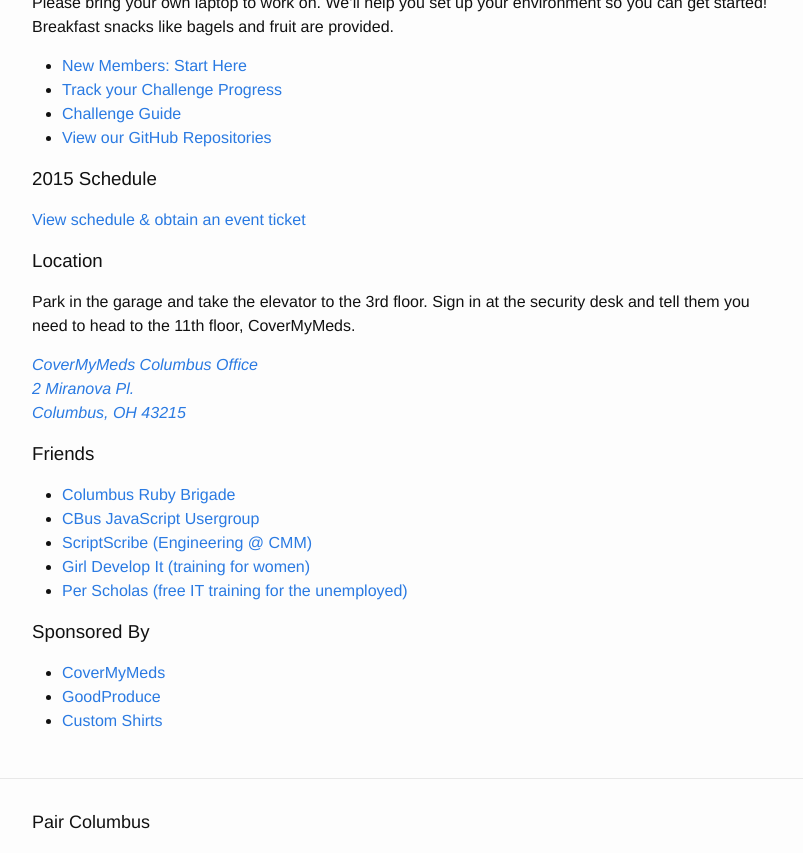
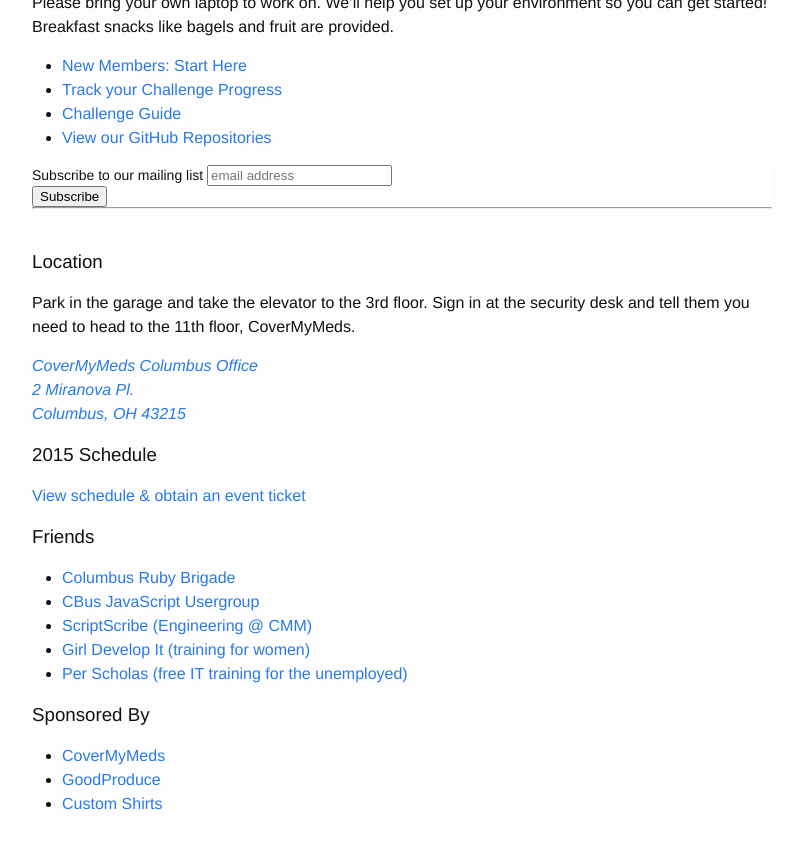
Before and after one commit to paircolumbus/paircolumbus.github.io, a Jekyll site: the page built from index.md, in a window 1280 px wide, cut to the strip 508-1361 px from the top of the page. Shown: the whole strip, without its empty margins (238-1041 px from the left). Built offline with Jekyll 4.4.1, drawn with Linux system fonts in a browser that asks for light colours; comment, search, counter and statistics services are not loaded.

Commit message:
paste mailchimp form

```diff
--- a/index.md
+++ b/index.md
@@ -14,8 +14,24 @@
 - [Challenge Guide](/challenges/)
 - [View our GitHub Repositories](https://github.com/paircolumbus/)
 
-### 2015 Schedule
-[View schedule & obtain an event ticket](https://www.eventbrite.com/e/pair-programming-mentoring-covermymeds-tickets-15224426670)
+<link href="//cdn-images.mailchimp.com/embedcode/slim-081711.css" rel="stylesheet" type="text/css">
+<style type="text/css">
+  #mc_embed_signup{background:#fff; clear:left; font:14px Helvetica,Arial,sans-serif; }
+</style>
+<div id="mc_embed_signup">
+<form action="//paircolumbus.us11.list-manage.com/subscribe/post?u=60b5026218d4c1f845a978d85&amp;id=de00a10964" method="post" id="mc-embedded-subscribe-form" name="mc-embedded-subscribe-form" class="validate" target="_blank" novalidate>
+    <div id="mc_embed_signup_scroll">
+  <label for="mce-EMAIL">Subscribe to our mailing list</label>
+  <input type="email" value="" name="EMAIL" class="email" id="mce-EMAIL" placeholder="email address" required>
+    <!-- real people should not fill this in and expect good things - do not remove this or risk form bot signups-->
+    <div style="position: absolute; left: -5000px;"><input type="text" name="b_60b5026218d4c1f845a978d85_de00a10964" tabindex="-1" value=""></div>
+    <div class="clear"><input type="submit" value="Subscribe" name="subscribe" id="mc-embedded-subscribe" class="button"></div>
+    </div>
+</form>
+</div>
+
+- - -
+<br />
 
 ### Location
 Park in the garage and take the elevator to the 3rd floor. Sign in at the security desk and tell them you need to head to the 11th floor, CoverMyMeds.
```
Also changed, not shown: other parts of index.md (+3 -0 lines).
